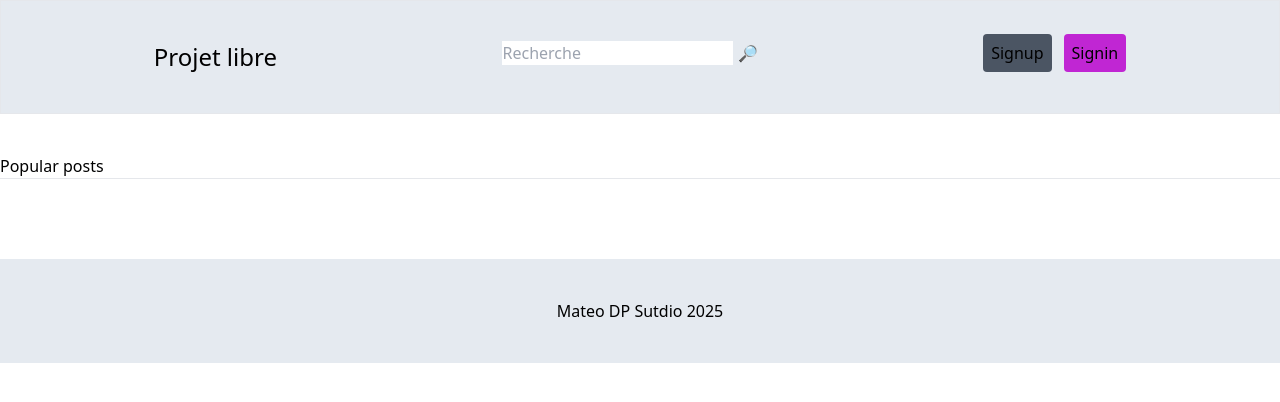
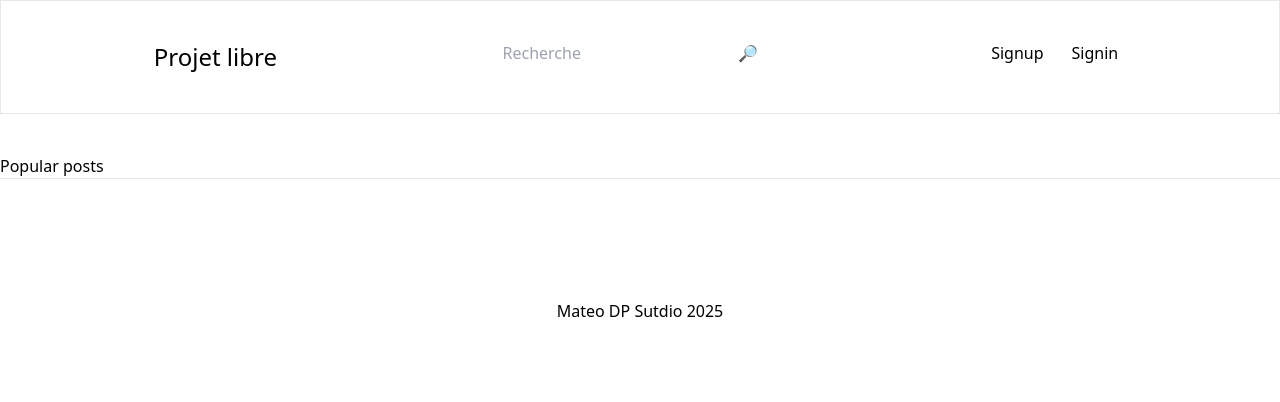
Before and after one commit to Diplodocus-studio/Projet-Libre-Simple, a Flask app: page / in a window 1280 px wide. Shown: the top 402 px of the page. Run offline with Flask 3, Linux system fonts and the light colour scheme; data that the repository does not hold is empty; some libraries are stand-ins or nearby versions.

Commit message:
Start changing them

```diff
--- a/templates/base.html
+++ b/templates/base.html
@@ -7,8 +7,8 @@
     <title>Document</title>
 </head>
 
-<body class="bg-white">
-    <header class="bg-slate-300/50 border flex justify-around p-10">
+<body class="bg-platinum">
+    <header class="bg-jet-black border flex justify-around p-10">
         <a href="/" class="text-2xl">Projet libre</a>
 
         <!--Barre de recherche-->
@@ -21,11 +21,11 @@
         <nav>
             <ul class="flex flex-row-reverse gap-3">
                 {% if session['user'] %}
-                    <li> <a href="/publish" class="bg-fuchsia-600 rounded p-2">Publish</a></li>
-                    <li><a href="/Signout" class="bg-gray-600 rounded p-2">Signout</a></li>
+                    <li> <a href="/publish" class=" p-2">Publish</a></li>
+                    <li><a href="/Signout" class=" p-2">Signout</a></li>
                 {% else %}
-                    <li> <a href="/signin" class="bg-fuchsia-600 rounded p-2">Signin</a></li>
-                    <li><a href="/signup" class="bg-gray-600 rounded p-2">Signup</a></li>
+                    <li> <a href="/signin" class=" p-2">Signin</a></li>
+                    <li><a href="/signup" class=" p-2">Signup</a></li>
                 {% endif %}
             </ul>
         </nav>
@@ -37,7 +37,7 @@
     {% endblock %}
     </main>
 
-    <footer class="bg-slate-300/50 text-center p-10">
+    <footer class="bg-jet-black text-center p-10">
         <p>Mateo DP Sutdio 2025</p>
     </footer>
 </body>
```
Also changed, not shown: tailwind.config.js (+11 -3 lines).
